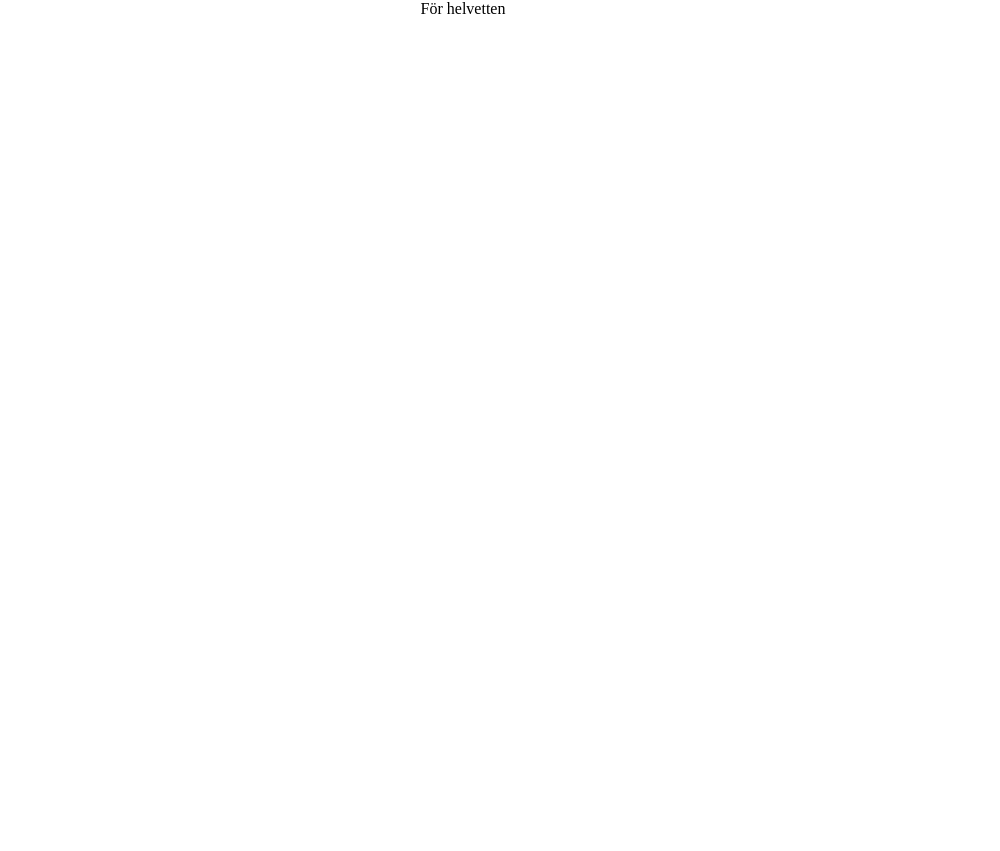
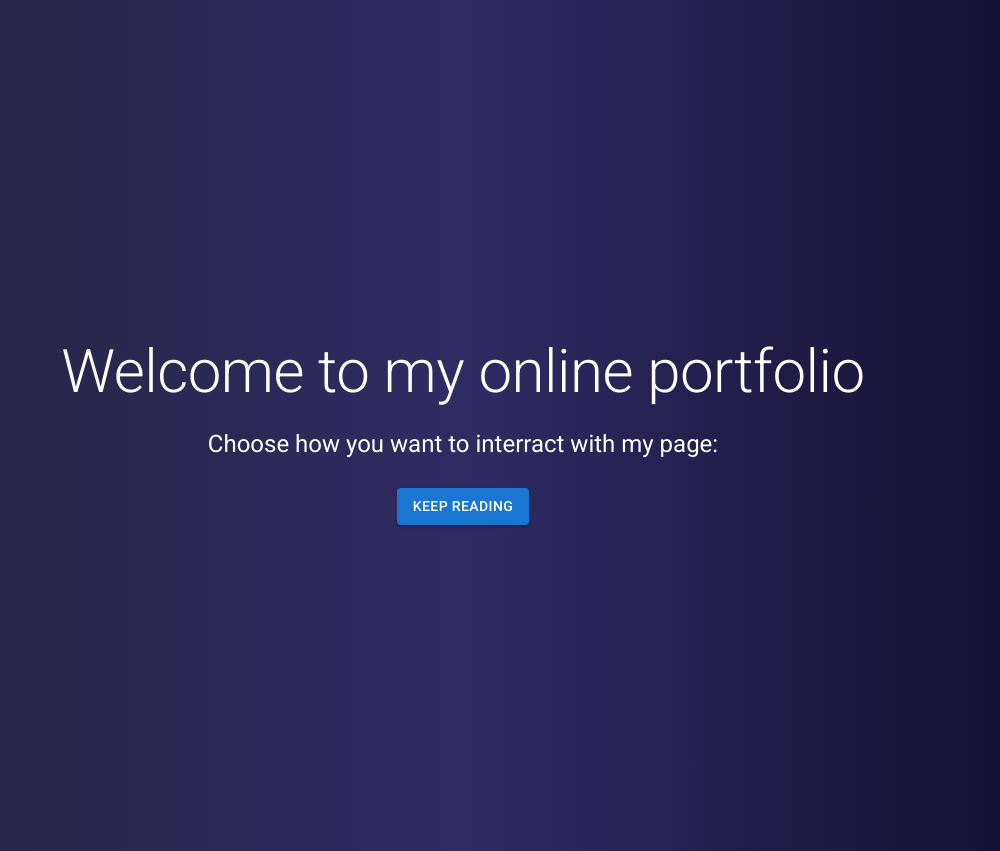
Before and after one commit to wihtoritorkkeli/portofio, a React (Create React App) app: page / in a window 1280 px wide. Shown: the whole page, without its empty margins (177-1177 px from the left). Before the commit the page ends 800 px from the top, so only its background shows below. Built offline with nearby package versions, Linux system fonts and the light colour scheme.

Commit message:
starting point getting there

```diff
--- a/package.json
+++ b/package.json
@@ -5,6 +5,7 @@
   "dependencies": {
     "@emotion/react": "^11.10.5",
     "@emotion/styled": "^11.10.5",
+    "@fontsource/roboto": "^4.5.8",
     "@mui/material": "^5.10.16",
     "@testing-library/jest-dom": "^5.16.5",
     "@testing-library/react": "^13.4.0",
--- a/public/index.html
+++ b/public/index.html
@@ -8,6 +8,11 @@
       name="description"
       content="Here something later..."
     />
+    <link
+      rel="stylesheet"
+      href="https://fonts.googleapis.com/css?family=Roboto:300,400,500,700&display=swap"
+    />
+
     <title>React App</title>
   </head>
   <body>
--- a/src/App.css
+++ b/src/App.css
@@ -1,6 +1,43 @@
 .App{
   display: flex;
   justify-content: center;
-  grid-area: auto;
+  align-items: center;
+  background-color: black;
+  height: 100vh;
+  background: #0f0c29;  /* fallback for old browsers */
+  background: -webkit-linear-gradient(to right, #24243e, #302b63, #0f0c29);  /* Chrome 10-25, Safari 5.1-6 */
+  background: linear-gradient(to right, #24243e, #302b63, #0f0c29); /* W3C, IE 10+/ Edge, Firefox 16+, Chrome 26+, Opera 12+, Safari 7+ */
+
+  padding: 2%;
+}
+
+.start{
+  text-align: center;
   margin: auto;
+  padding: 2%;
 }
+.startText{
+  color: white;
+  padding: 10px;
+  font-weight: 400;
+}
+
+.textIn{
+  animation-name: easeIn;
+  animation-duration: 2s;
+}
+
+.textOut{
+  animation-name: easeOut;
+  animation-duration: 2s;
+}
+
+@keyframes easeIn {
+  from {transform: translateY(-100vh);}
+  to {transform: translateY(0px);}
+}
+
+@keyframes easeOut{
+  from {transform: translateY(0px);}
+  to {transform: translateY(100vh);}
+}
--- a/src/App.js
+++ b/src/App.js
@@ -1,6 +1,6 @@
 import './App.css';
 import Start from './components/Start';
-import { Button } from '@mui/material/';
+import { Button, Typography } from '@mui/material/';
 
 function App() {
   return (
--- a/src/components/Start.js
+++ b/src/components/Start.js
@@ -1,11 +1,13 @@
-import {Button} from "@mui/material"
+import {Button, Typography, Container } from "@mui/material"
 
 function Start(){
 
     return(
-        <div>
-            För helvetten
-        </div>
+        <Container className="start">
+            <Typography variant="h2" className="startText textIn">Welcome to my online portfolio</Typography>
+            <Typography variant="h5" className="startText textIn">Choose how you want to interract with my page:</Typography><br/>
+            <Button variant="contained" color="primary" className="textIn">Keep reading</Button>
+        </Container>
     );
 }
 
```
Also changed, not shown: 1 other file (tests, documents, lock files or other folders).
